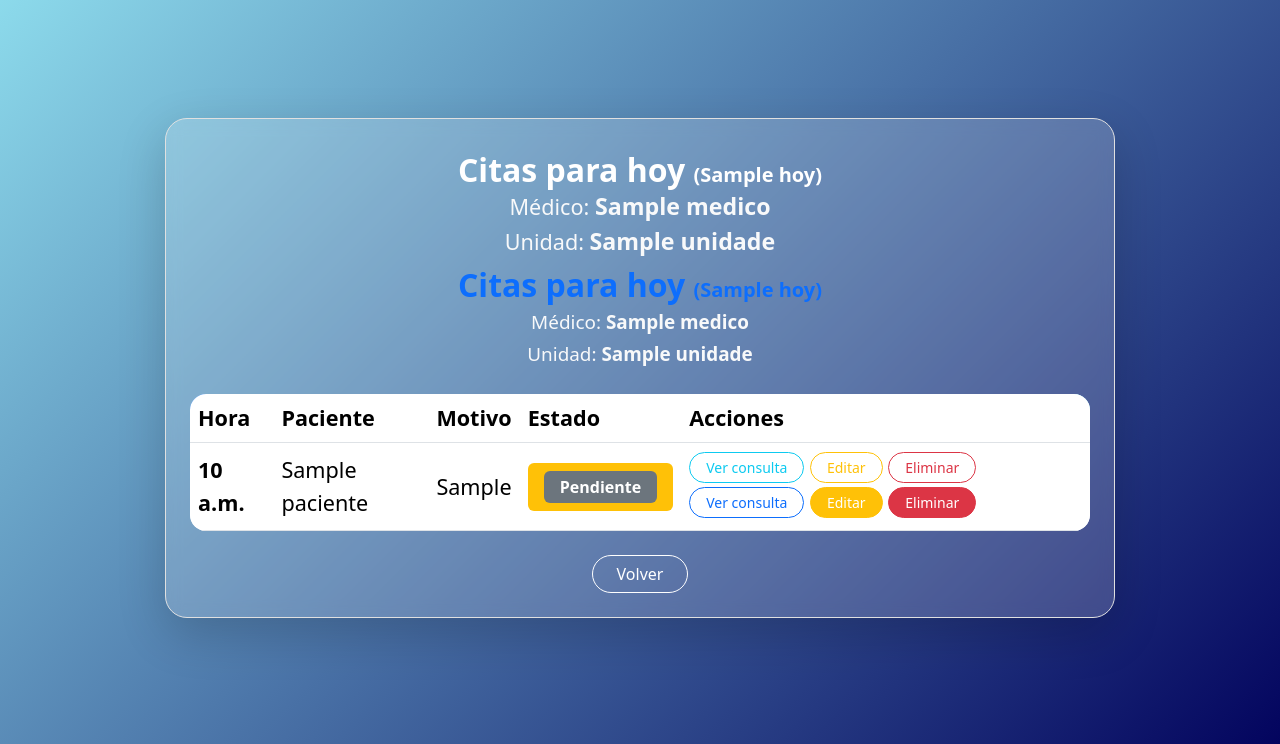
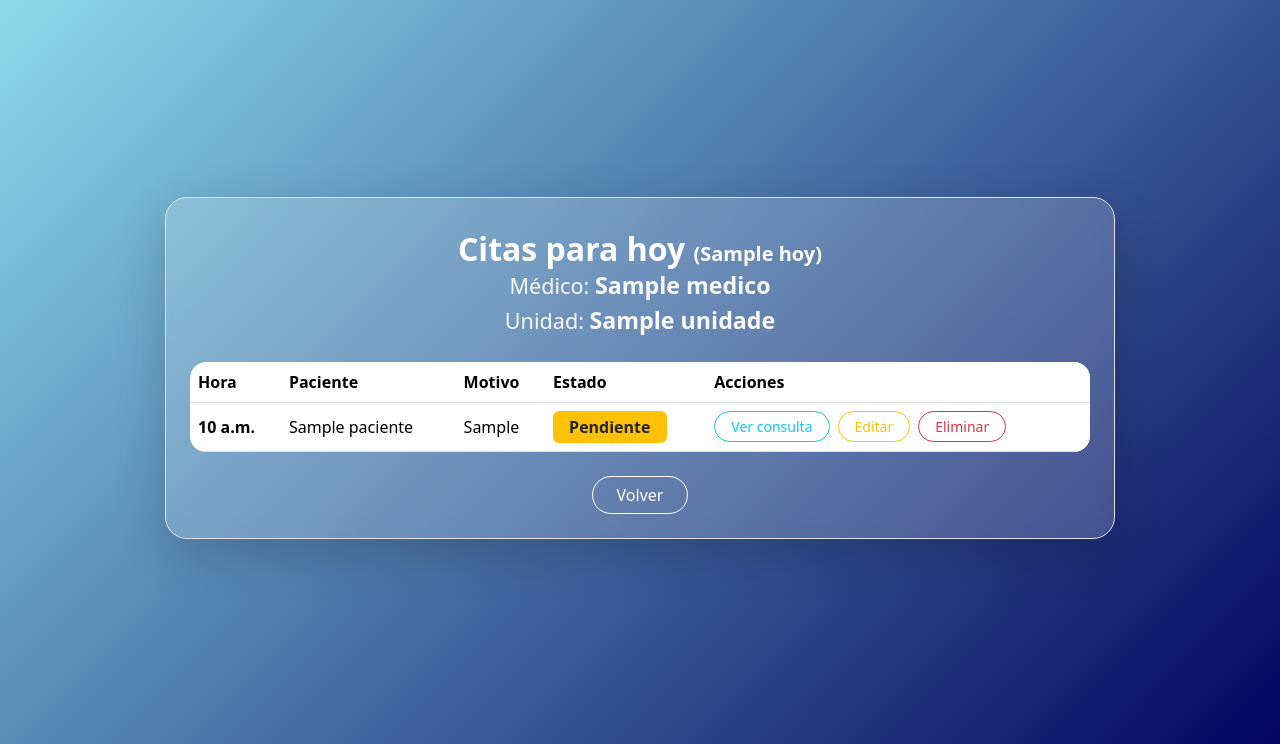
Before and after one commit to Eliasovalle22/eps_salud, a Django app: template core/templates/core/citas_medico.html in a window 1280 px wide. Shown: the part 56-800 px from the top of the page. Run offline with Django 5.2, Linux system fonts and the light colour scheme; tables that the repository leaves empty hold one stand-in row (values such as "Sample post"); the template is opened without the code that fills it: values that come from a table or form of the project are taken from there, most other values are stand-ins (such as "Sample title", 1, 10 or a date in 2020).

Commit message:
commit 19
se ajusto nuevamente todo

```diff
--- a/core/templates/core/citas_medico.html
+++ b/core/templates/core/citas_medico.html
@@ -4,17 +4,10 @@
     <div class="card shadow-lg p-4 w-100" style="max-width: 950px; background: rgba(255,255,255,0.18); border-radius: 22px; backdrop-filter: blur(8px); border: 1.5px solid #e0e0e0;">
         <div class="mb-4 text-center">
             <i class="bi bi-calendar2-heart" style="font-size: 3rem; color: #0d6efd;"></i>
-
             <h2 class="mt-2 mb-0 fw-bold text-white">Citas para hoy{% if hoy %} <span class="fs-5 text-white">({{ hoy }})</span>{% endif %}</h2>
             <small class="text-light" style="font-size: 1.35rem;">
                 Médico: <strong style="font-size: 1.45rem;">{{ medico.nombre }}</strong> <br>
                 Unidad: <strong style="font-size: 1.45rem;">{{ medico.unidad.nombre }}</strong>
-
-            <h2 class="mt-2 mb-0 fw-bold text-primary">Citas para hoy{% if hoy %} <span class="fs-5 text-primary">({{ hoy }})</span>{% endif %}</h2>
-            <small class="text-light">
-                Médico: <strong>{{ medico.nombre }}</strong> <br>
-                Unidad: <strong>{{ medico.unidad.nombre }}</strong>
-
             </small>
         </div>
         {% if citas %}
@@ -36,28 +29,20 @@
                             <td>{{ cita.paciente.nombre }}</td>
                             <td>{{ cita.motivo }}</td>
                             <td>
-
                                 <span class="badge
                                     {% if cita.estado == 'pendiente' or cita.estado == 'P' %}bg-warning text-dark
                                     {% elif cita.estado == 'realizada' or cita.estado == 'C' %}bg-success
                                     {% elif cita.estado == 'A' %}bg-danger
                                     {% else %}bg-secondary{% endif %} px-3 py-2 fs-6">
-
-                                <span class="badge {% if cita.estado == 'pendiente' %}bg-warning text-dark{% elif cita.estado == 'realizada' %}bg-success{% else %}bg-secondary{% endif %} px-3 py-2 fs-6">
-
                                     {{ cita.get_estado_display }}
                                 </span>
                             </td>
                             <td>
-
-                                <a href="{% url 'ver_consulta' cita.id %}" class="btn btn-sm btn-outline-info mb-1 rounded-pill px-3">Ver consulta</a>
-                                <a href="{% url 'editar_cita' cita.id %}" class="btn btn-sm btn-outline-warning mb-1 rounded-pill px-3">Editar</a>
-                                <a href="{% url 'eliminar_cita' cita.id %}" class="btn btn-sm btn-outline-danger mb-1 rounded-pill px-3">Eliminar</a>
-
-                                <a href="{% url 'ver_consulta' cita.id %}" class="btn btn-sm btn-outline-primary mb-1 rounded-pill px-3">Ver consulta</a>
-                                <a href="{% url 'editar_cita' cita.id %}" class="btn btn-sm btn-warning mb-1 rounded-pill px-3 text-white">Editar</a>
-                                <a href="{% url 'eliminar_cita' cita.id %}" class="btn btn-sm btn-danger mb-1 rounded-pill px-3">Eliminar</a>
-
+                                <div class="d-flex flex-nowrap gap-2">
+                                    <a href="{% url 'ver_consulta' cita.id %}" class="btn btn-sm btn-outline-info rounded-pill px-3">Ver consulta</a>
+                                    <a href="{% url 'editar_cita' cita.id %}" class="btn btn-sm btn-outline-warning rounded-pill px-3">Editar</a>
+                                    <a href="{% url 'eliminar_cita' cita.id %}" class="btn btn-sm btn-outline-danger rounded-pill px-3">Eliminar</a>
+                                </div>
                             </td>
                         </tr>
                         {% endfor %}
```
Also changed, not shown: core/templates/core/citas_paciente.html (+0 -11 lines).
